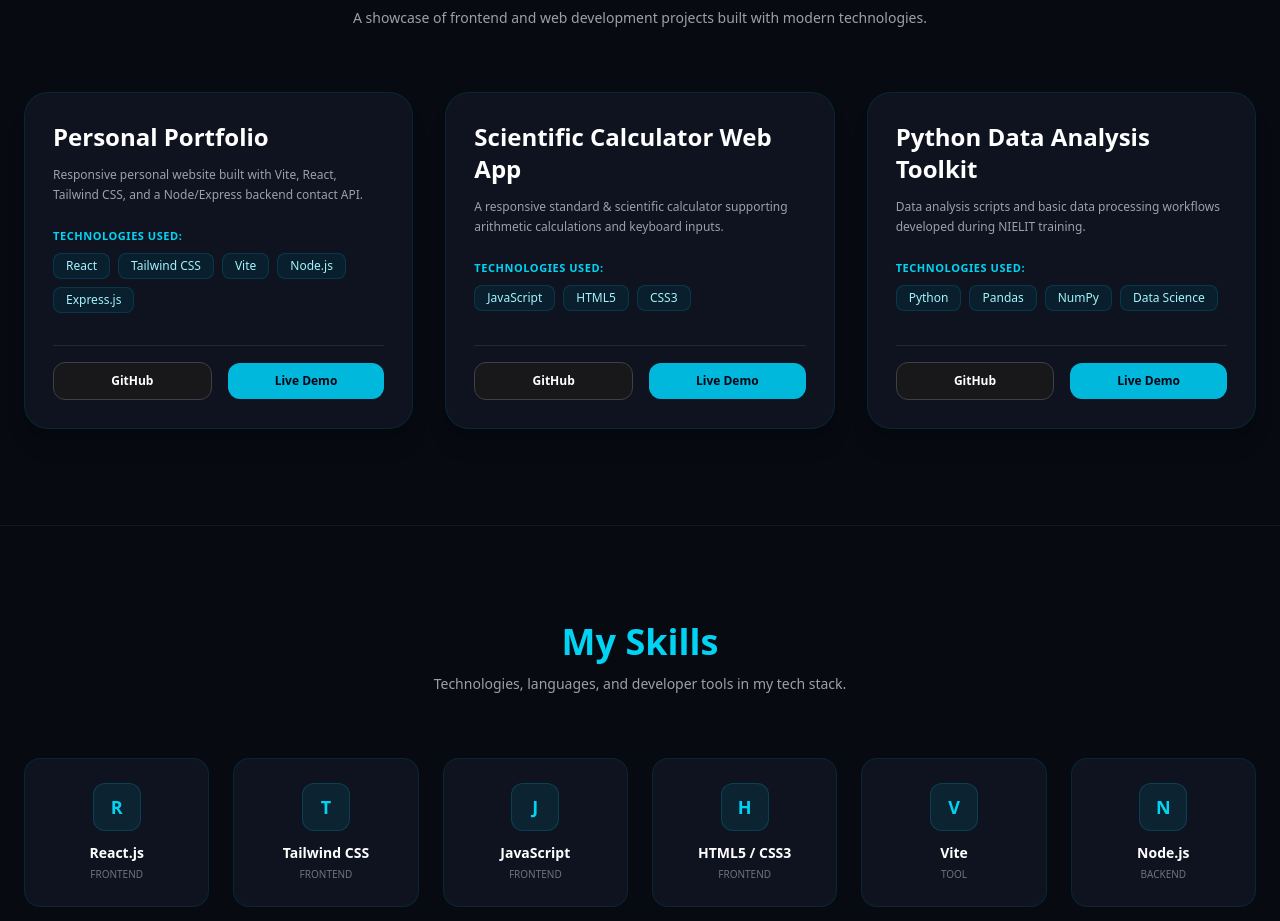
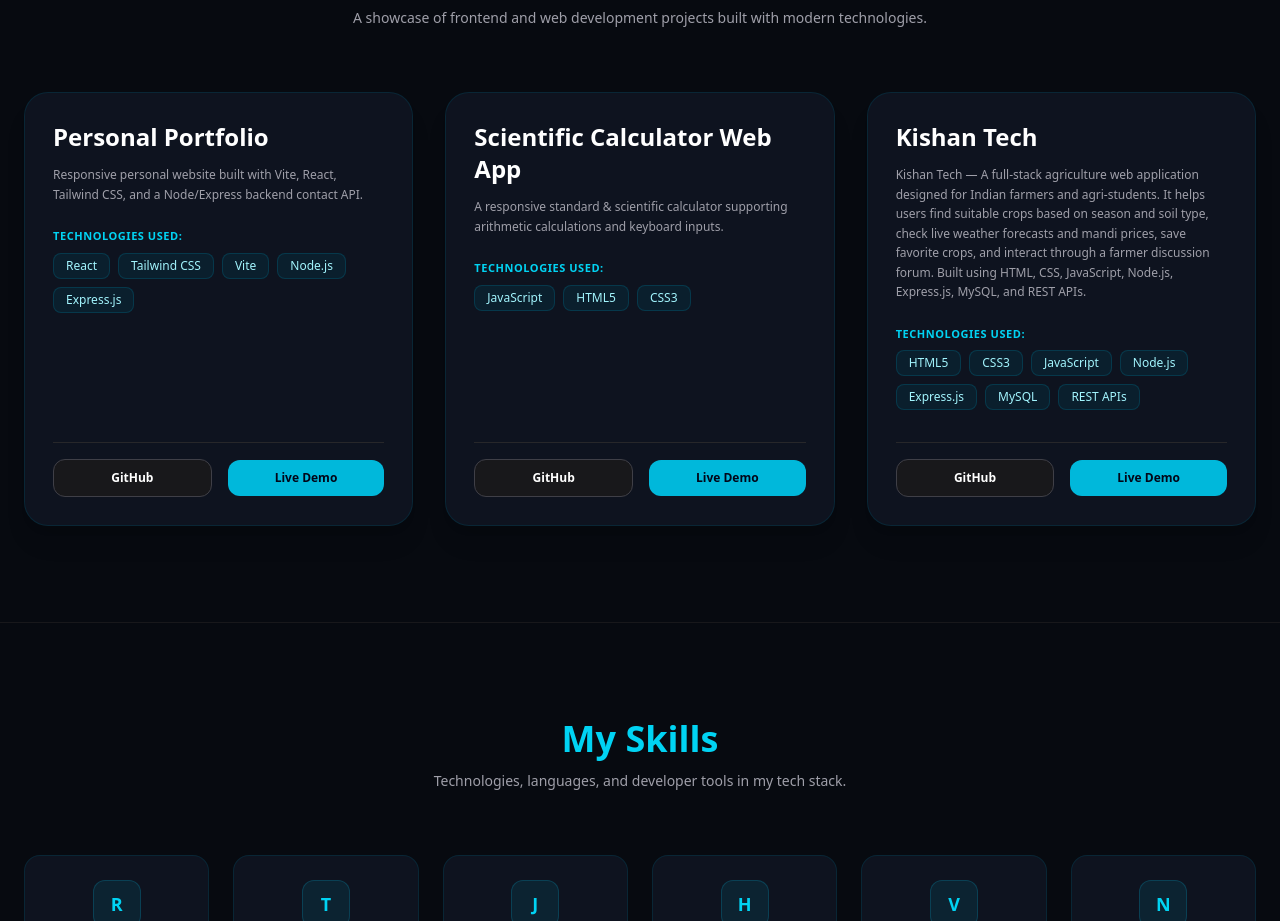
Before and after one commit to theayushcode/Portfolio_website, a React (Vite) app in the folder client/: page / in a window 1280 px wide. Shown: the part 1897-2818 px from the top of the page. Built offline with nearby package versions, Linux system fonts and the light colour scheme; the HTML template or start-up script is replaced by a standard one.

Commit message:
edit a project

```diff
--- a/client/src/components/Projects.jsx
+++ b/client/src/components/Projects.jsx
@@ -16,11 +16,11 @@ const projects = [
     live: "https://theayushcode.github.io/Scientific-calculator/"
   },
   {
-    title: "Python Data Analysis Toolkit",
-    description: "Data analysis scripts and basic data processing workflows developed during NIELIT training.",
-    tech: ["Python", "Pandas", "NumPy", "Data Science"],
+    title: "Kishan Tech",
+    description: "Kishan Tech — A full-stack agriculture web application designed for Indian farmers and agri-students. It helps users find suitable crops based on season and soil type, check live weather forecasts and mandi prices, save favorite crops, and interact through a farmer discussion forum. Built using HTML, CSS, JavaScript, Node.js, Express.js, MySQL, and REST APIs.",
+    tech: ["HTML5", "CSS3", "JavaScript", "Node.js", "Express.js", "MySQL", "REST APIs"],
     github: "https://github.com/theayushcode",
-    live: "#"
+    live: "https://kishan-tech-l2x3curnd-ayush-narayan-s-projects.vercel.app/"
   }
 ];
 
```
